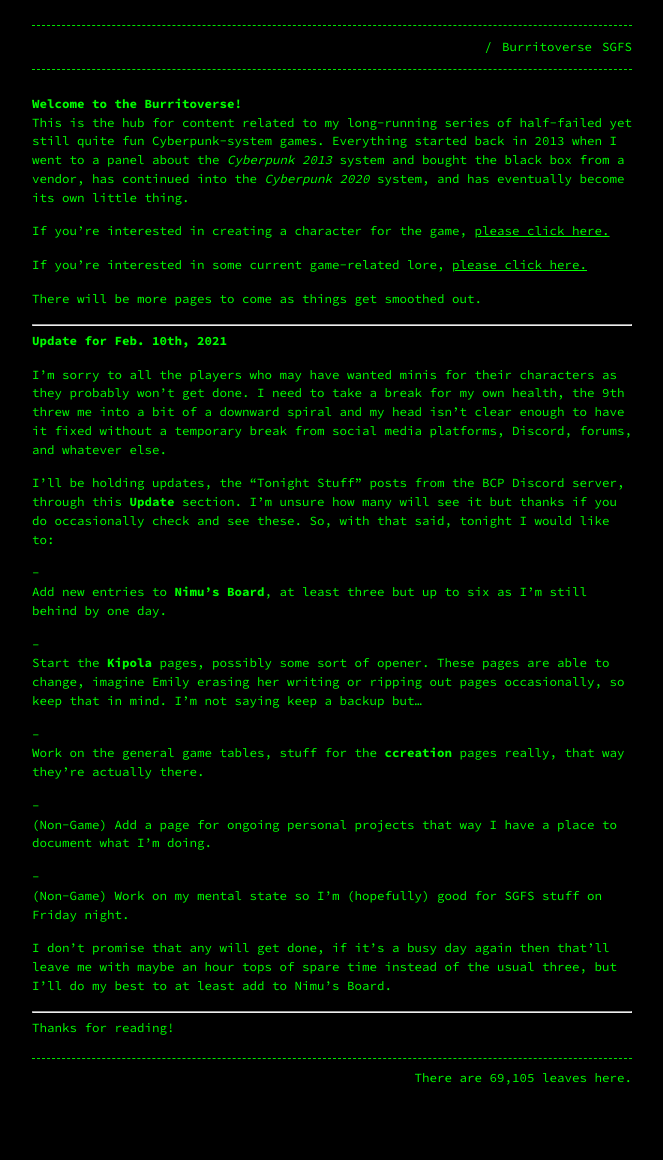
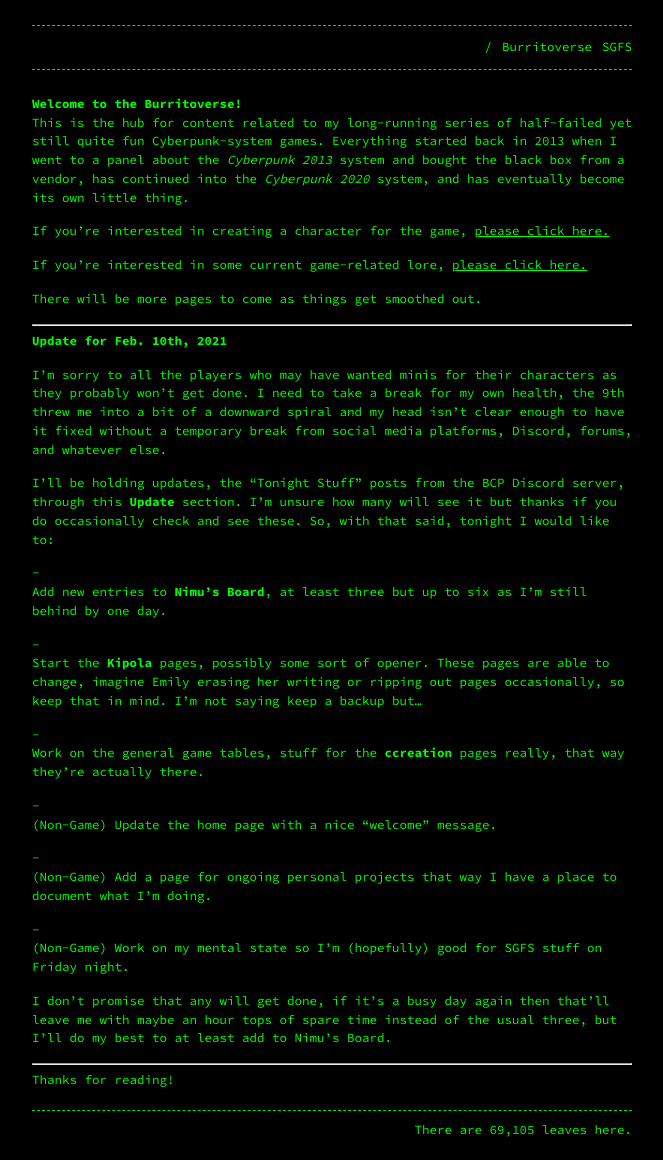
Before and after one commit to Terwilliger69105/69105.github.io, a Jekyll site: the page built from burritoverse.md, in a window 1280 px wide. Shown: the whole page, without its empty margins (308-971 px from the left). Built offline with Jekyll 4.4.1, drawn with Linux system fonts in a browser that asks for light colours; our own code applies the rules of GitHub Pages for plain Markdown files; before the commit the page ends 1107 px from its top, so only the background shows below that.

Commit message:
Update burritoverse.md

```diff
--- a/burritoverse.md
+++ b/burritoverse.md
@@ -27,6 +27,8 @@ I'll be holding updates, the "Tonight Stuff" posts from the BCP Discord server,
 
 * Work on the general game tables, stuff for the **ccreation** pages really, that way they're actually there.
 
+* (Non-Game) Update the home page with a nice "welcome" message.
+
 * (Non-Game) Add a page for ongoing personal projects that way I have a place to document what I'm doing.
 
 * (Non-Game) Work on my mental state so I'm (hopefully) good for SGFS stuff on Friday night.
```
